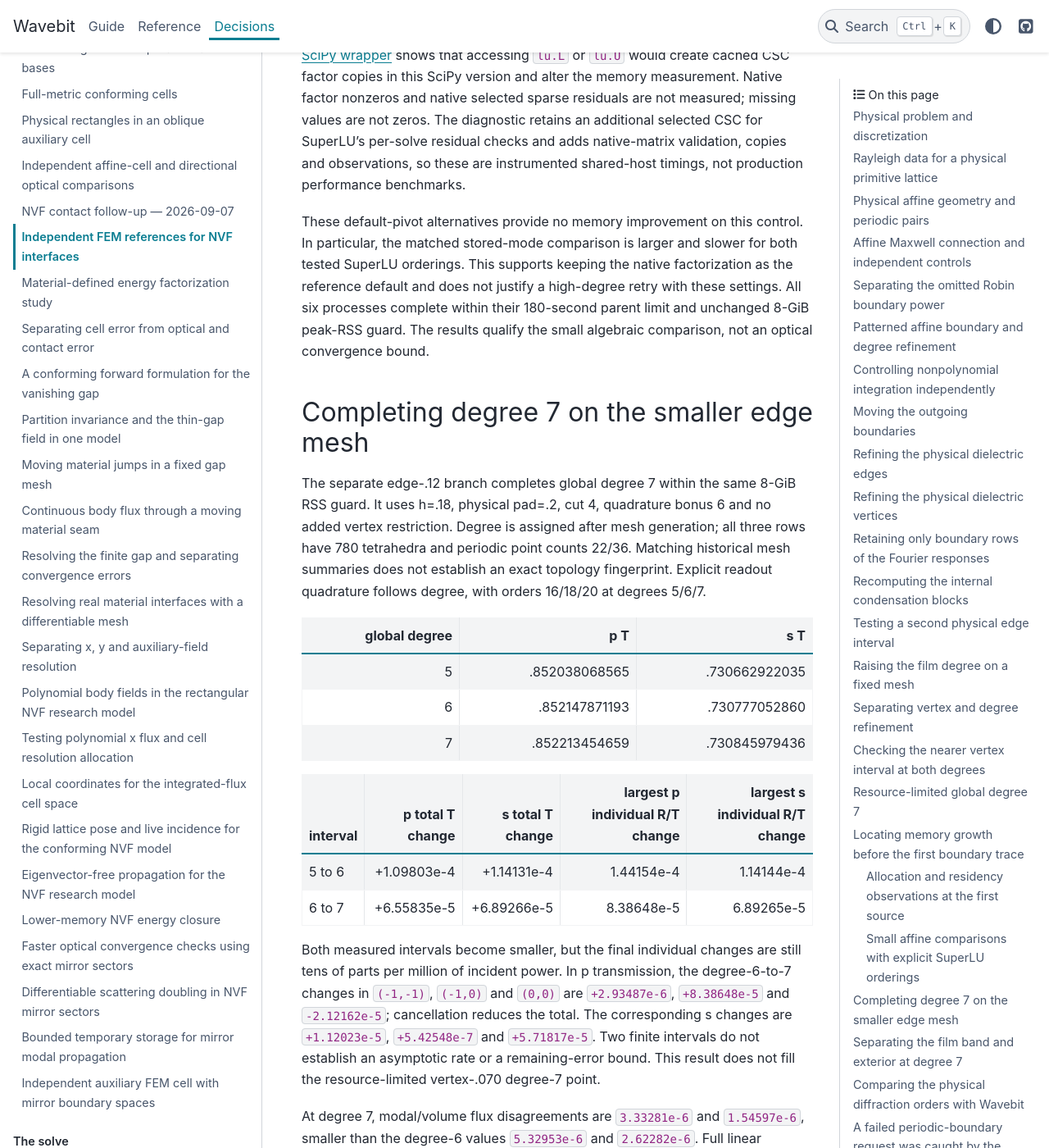
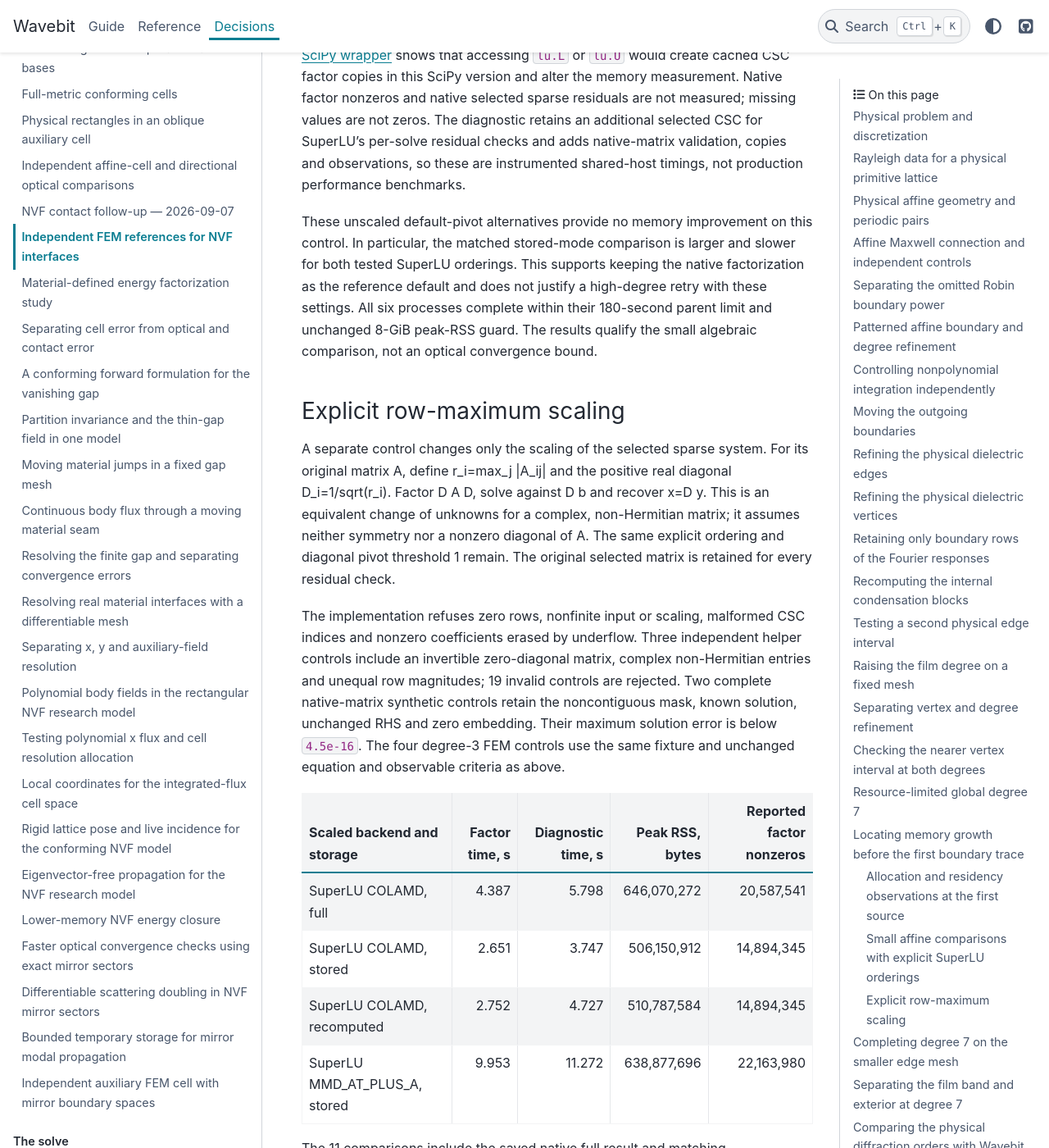
Before and after one commit to fieldalgo/wavebit, a Sphinx documentation site: the page built from docs/nvf-independent-fem.md, in a window 1280 px wide and 1400 px high, scrolled down 31014 px. Shown: the whole window at 82% size. Built offline with Sphinx 7.4.7 and the PyData theme 0.15.4, drawn with Linux system fonts in a browser that asks for light colours; some of the changed text lies outside the part shown.

Commit message:
docs(nvf): qualify symmetric row scaling for sparse FEM
Record same-equation small controls with original residual guards and independently audited diagonal scaling. Scaled COLAMD reduces observed stored-mode peak RSS while remaining slower than the native baseline; keep the default and high-degree limits explicit.

Co-authored-by: Codex <noreply@openai.com>

```diff
--- a/docs/nvf-independent-fem.md
+++ b/docs/nvf-independent-fem.md
@@ -1159,13 +1159,58 @@ SuperLU's per-solve residual checks and adds native-matrix validation,
 copies and observations, so these are instrumented shared-host timings,
 not production performance benchmarks.
 
-These default-pivot alternatives provide no memory improvement on this
+These unscaled default-pivot alternatives provide no memory improvement on this
 control. In particular, the matched stored-mode comparison is larger and
 slower for both tested SuperLU orderings. This supports keeping the native
 factorization as the reference default and does not justify a high-degree
 retry with these settings. All six processes complete within their
 180-second parent limit and unchanged 8-GiB peak-RSS guard. The results
 qualify the small algebraic comparison, not an optical convergence bound.
+
+### Explicit row-maximum scaling
+
+A separate control changes only the scaling of the selected sparse system.
+For its original matrix A, define r_i=max_j |A_ij| and the positive real
+diagonal D_i=1/sqrt(r_i). Factor D A D, solve against D b and recover
+x=D y. This is an equivalent change of unknowns for a complex,
+non-Hermitian matrix; it assumes neither symmetry nor a nonzero diagonal
+of A. The same explicit ordering and diagonal pivot threshold 1 remain.
+The original selected matrix is retained for every residual check.
+
+The implementation refuses zero rows, nonfinite input or scaling,
+malformed CSC indices and nonzero coefficients erased by underflow.
+Three independent helper controls include an invertible zero-diagonal
+matrix, complex non-Hermitian entries and unequal row magnitudes;
+19 invalid controls are rejected. Two complete native-matrix synthetic
+controls retain the noncontiguous mask, known solution, unchanged RHS
+and zero embedding. Their maximum solution error is below `4.5e-16`.
+The four degree-3 FEM controls use the same fixture and unchanged
+equation and observable criteria as above.
+
+| Scaled backend and storage | Factor time, s | Diagnostic time, s | Peak RSS, bytes | Reported factor nonzeros |
+| --- | ---: | ---: | ---: | ---: |
+| SuperLU COLAMD, full | 4.387 | 5.798 | 646,070,272 | 20,587,541 |
+| SuperLU COLAMD, stored | 2.651 | 3.747 | 506,150,912 | 14,894,345 |
+| SuperLU COLAMD, recomputed | 2.752 | 4.727 | 510,787,584 | 14,894,345 |
+| SuperLU MMD_AT_PLUS_A, stored | 9.953 | 11.272 | 638,877,696 | 22,163,980 |
+
+The 11 comparisons include the saved native full result and matching
+stored/unscaled controls; no baseline solve is repeated. All matching
+original selected CSC and mask hashes are identical. The largest
+absolute observable difference from native full is `2.499e-14`; across
+all comparisons it is `3.943e-13`. The largest final full Maxwell
+residual is `7.027e-14`, and the largest selected sparse residual is
+`8.308e-14`. Independent record validation rejects 28 malformed controls.
+
+Scaled COLAMD stored uses about 12.5% less observed peak RSS than native
+stored on this small fixture, while its diagnostic takes 3.747 s versus
+2.292 s. The scaled CSC copy and diagonal construction are included in
+the process peak; the original CSC and per-solve residual overhead also
+remain. This is a measured memory/time tradeoff, not a production speed
+claim. The predefined small resource gate permits a bounded degree-6
+first-source diagnostic. It does not establish that degree 7 fits or
+that a complete optical solve converges. Native UMFPACK remains the
+reference default.
 
 ## Completing degree 7 on the smaller edge mesh
 
```
